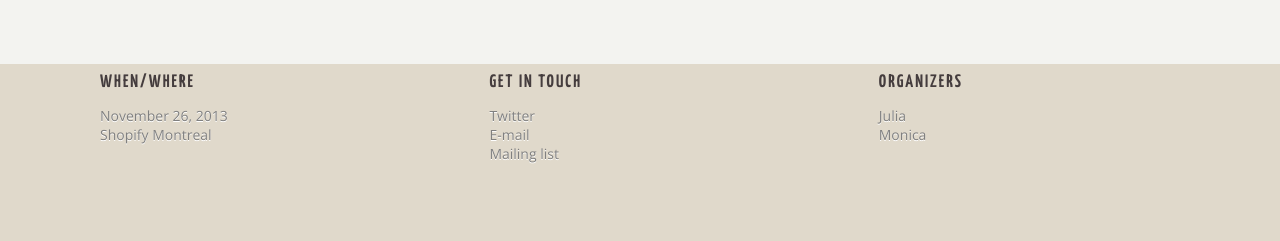
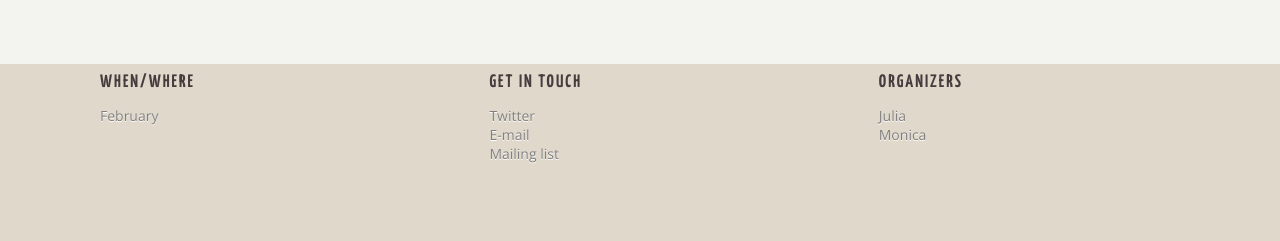
Before and after one commit to notwaldorf/hacknight, a Jekyll site: the page built from index.html, in a window 1280 px wide. Shown: the part 725-966 px from the top of the page. Built offline with Jekyll 4.4.1, drawn with Linux system fonts in a browser that asks for light colours.

Commit message:
Update page.html

```diff
--- a/_layouts/page.html
+++ b/_layouts/page.html
@@ -41,8 +41,8 @@
     <div class="footer-wrapper">
       <div class="footer-column">
           <h3 class="widget-title">When/Where</h3>
-          <p>November 26, 2013<br/>
-            <a href="http://goo.gl/maps/2ry2F">Shopify Montreal</a></p>
+          <p>February<br/>
+            <a href=""></a></p>
       </div>
 
       <div class="footer-column">
```
